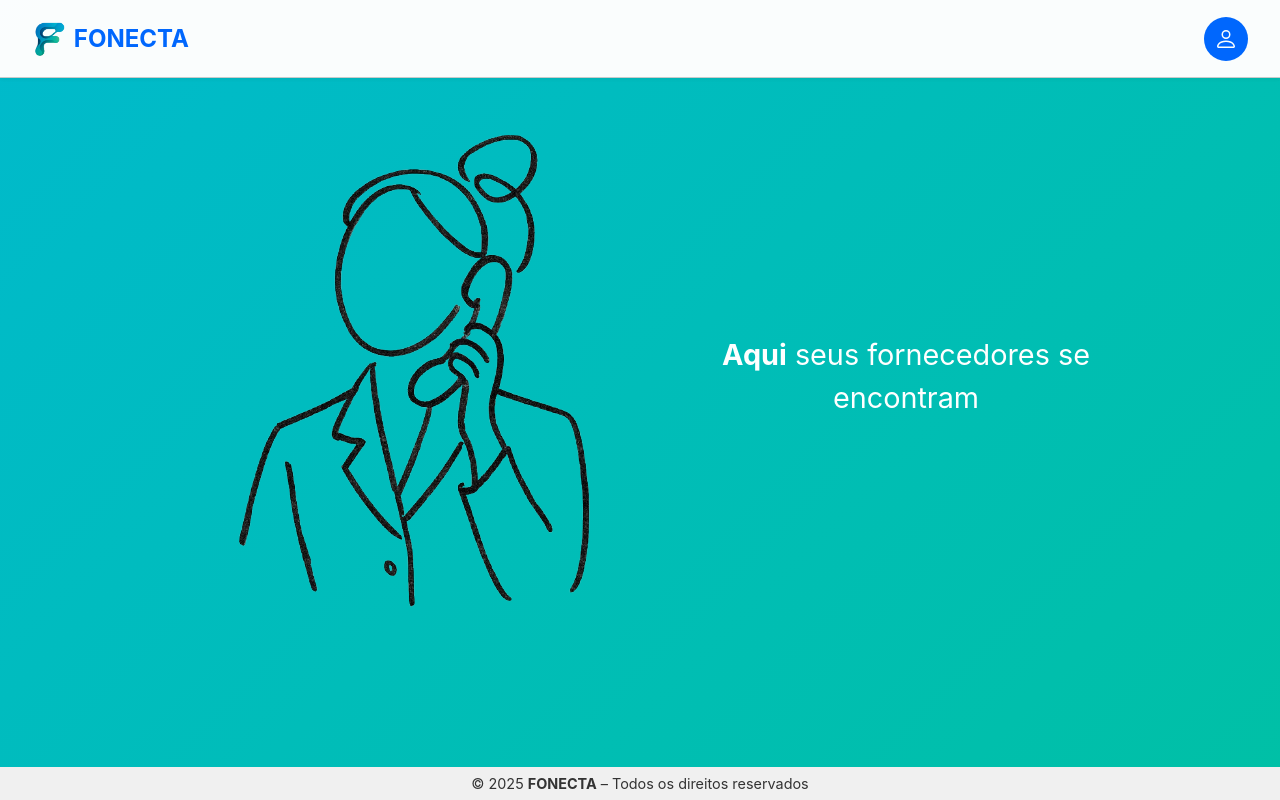
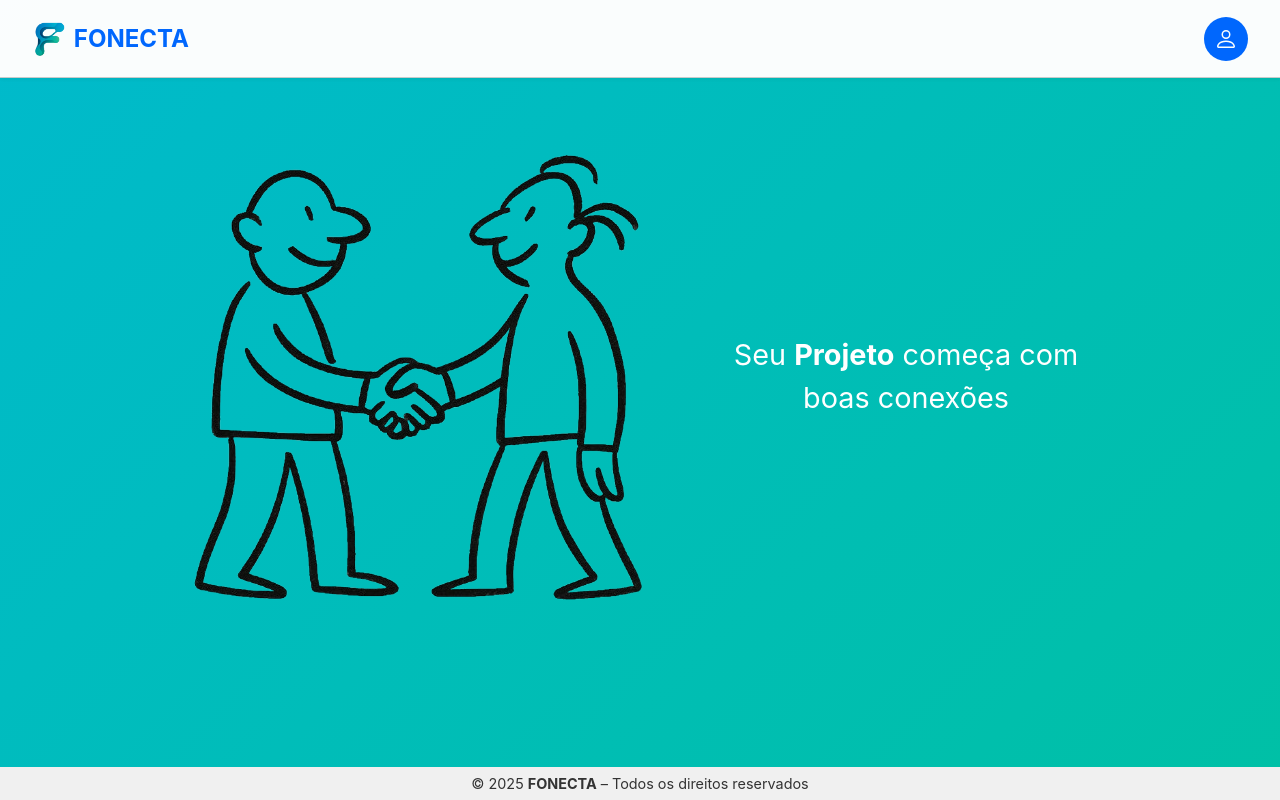
Before and after one commit to Jof92/fonecta, a React (Create React App) app: page / in a window 1280 px wide. Built offline with nearby package versions, Linux system fonts and the light colour scheme.

Commit message:
atualizações

```diff
--- a/src/App.js
+++ b/src/App.js
@@ -16,10 +16,12 @@ import CadastroFornecedor from './components/CadastroExterno'
 import AdminPage from './components/AdminPage'
 import Cnpj from './components/Cnpj'
 
-import secreImg from './assets/secre.png'
+/*import secreImg from './assets/secre.png'*/
 import caixaImg from './assets/caixa.png'
 import maoImg from './assets/mao.png'
 import empiImg from './assets/empi.png'
+import onboxImg from './assets/onbox.png'
+
 
 // Importa a engrenagem SVG como componente React
 import { ReactComponent as GearIcon } from './assets/icon/gear.svg'
@@ -27,12 +29,13 @@ import { ReactComponent as GearIcon } from './assets/icon/gear.svg'
 import './App.css'
 
 function CadastroPage() {
-  const imagens = [secreImg, maoImg, caixaImg, empiImg]
+  const imagens = [ maoImg, caixaImg, empiImg, onboxImg]
   const frases = [
-    <span><strong>Aqui</strong> seus fornecedores se encontram</span>,
+    /*<span><strong>Aqui</strong> seus fornecedores se encontram</span>,*/
     <span>Seu <strong>Projeto</strong> começa com boas conexões</span>,
     <span><strong>Aqui</strong> todos os seus fornecedores estão reunidos</span>,
     <span>Mais <strong>Agilidade</strong> para encontrar quem resolve</span>,
+    <span><strong>Vem</strong> ai!</span>,
   ]
 
   const [index, setIndex] = useState(0)
```
Also changed, not shown: src/assets/onbox.png (added).
